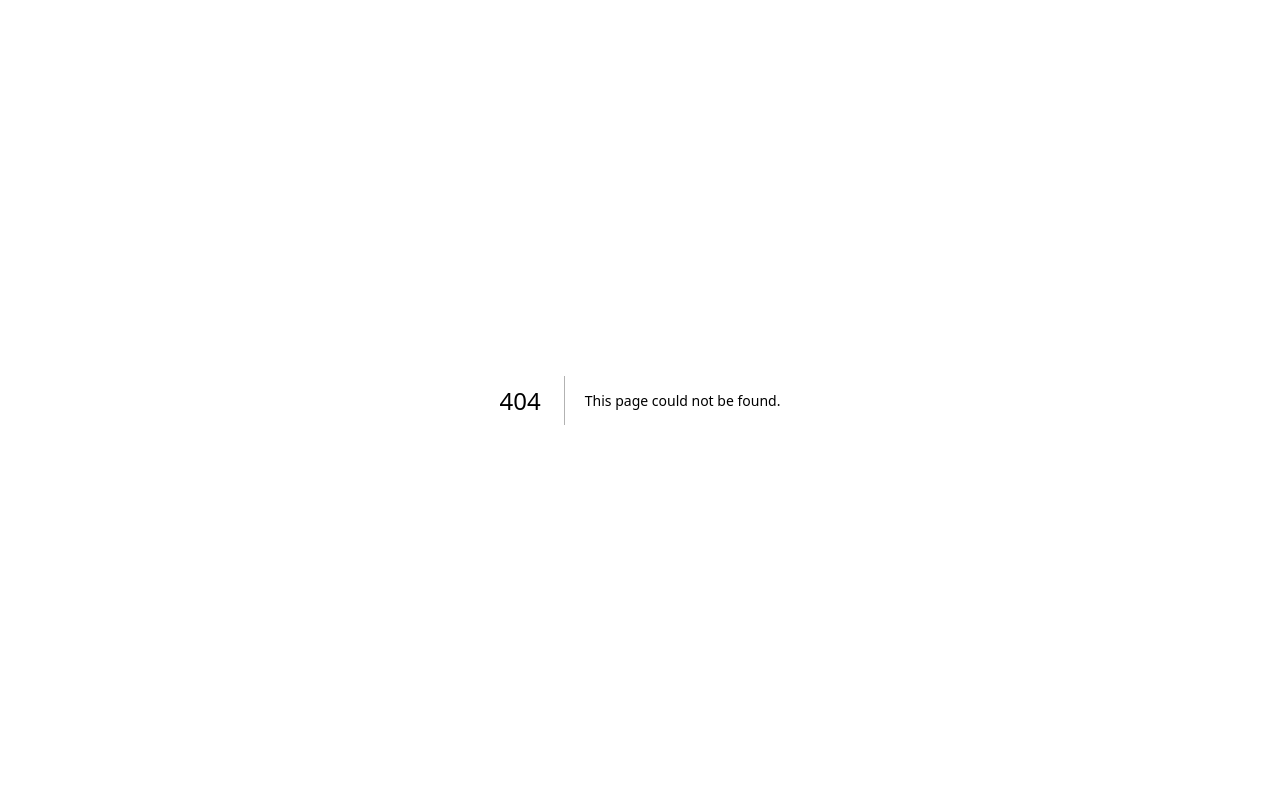
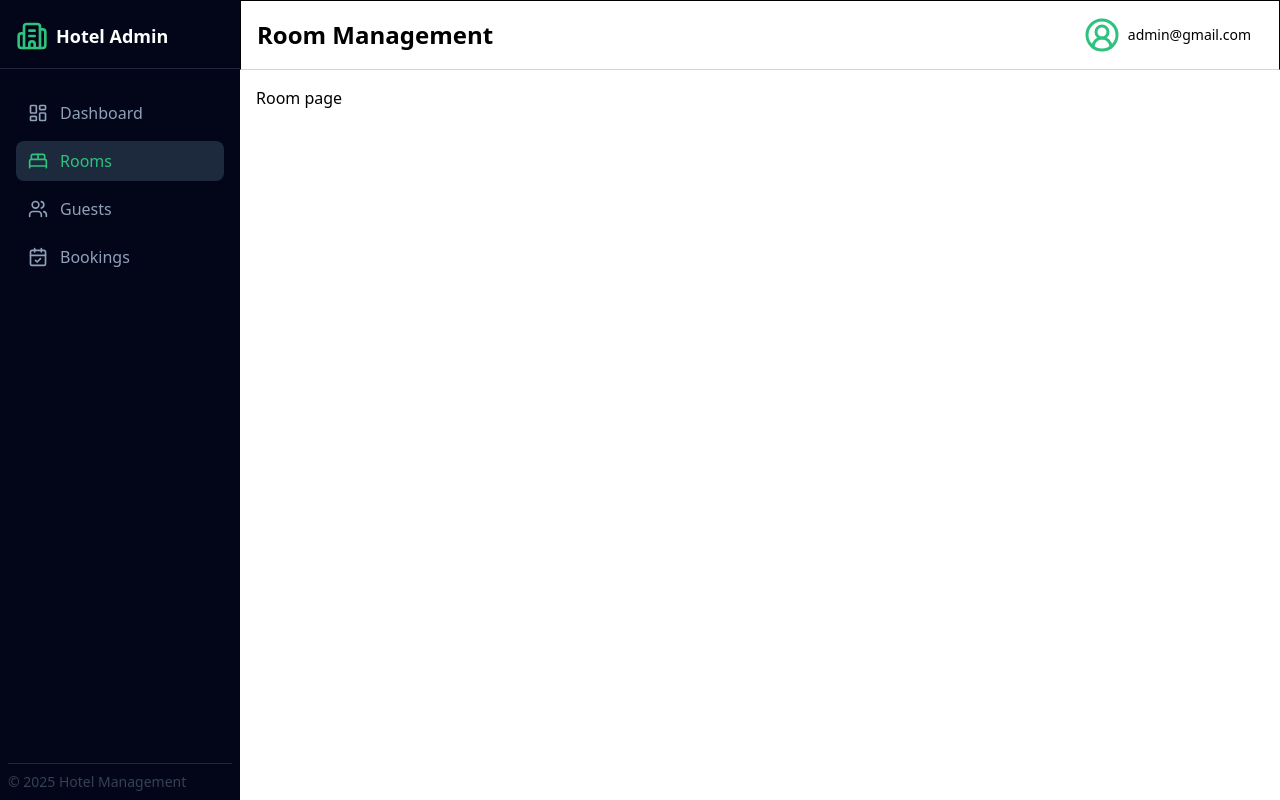
Before and after one commit to ts-krish/hotel-management-admin-dashboard, a Next.js app: page /rooms in a window 1280 px wide. Before the commit this address had no page. Built offline with nearby package versions, Linux system fonts and the light colour scheme.

Commit message:
Improved layout

```diff
--- /dev/null
+++ b/src/app/(dashboard)/bookings/page.tsx
@@ -0,0 +1,5 @@
+const page = () => {
+  return <div>Booking page</div>;
+};
+
+export default page;
--- /dev/null
+++ b/src/app/(dashboard)/dashboard/page.tsx
@@ -0,0 +1,5 @@
+const page = () => {
+  return <div>Dashboard</div>;
+};
+
+export default page;
--- /dev/null
+++ b/src/app/(dashboard)/guests/page.tsx
@@ -0,0 +1,5 @@
+const page = () => {
+  return <div>Guest page</div>;
+};
+
+export default page;
--- /dev/null
+++ b/src/app/(dashboard)/layout.tsx
@@ -0,0 +1,21 @@
+// app/(dashboard)/layout.tsx
+import { Navbar, Sidebar } from "@/components/layout";
+
+export default function DashboardLayout({
+  children,
+}: {
+  children: React.ReactNode;
+}) {
+  return (
+    <div className="flex h-screen">
+      <Sidebar />
+
+      <div className="flex flex-col flex-1">
+        <Navbar/>
+
+        {/* Page content */}
+        <main className="p-4 overflow-auto">{children}</main>
+      </div>
+    </div>
+  );
+}
--- /dev/null
+++ b/src/app/(dashboard)/rooms/page.tsx
@@ -0,0 +1,5 @@
+const page = () => {
+  return <div>Room page</div>;
+};
+
+export default page;
--- a/src/app/dashboard/page.tsx
+++ /dev/null
@@ -1,15 +0,0 @@
-import { Sidebar, Navbar } from "@/components/layout";
-const page = () => {
-  return (
-    <main>
-      <div className="flex">
-        <Sidebar />
-        <div className="w-full">
-          <Navbar title="Dashboard" email="admin@gmail.com" />
-        </div>
-      </div>
-    </main>
-  );
-};
-
-export default page;
--- a/src/components/layout/Navbar.tsx
+++ b/src/components/layout/Navbar.tsx
@@ -1,12 +1,13 @@
 "use client";
 
 import { CircleUserRound } from "lucide-react";
-import { useRouter } from "next/navigation";
+import { usePathname, useRouter } from "next/navigation";
 import { useState } from "react";
 
-const Navbar = ({ title, email }: { title: string; email: string }) => {
+const Navbar = () => {
   const [open, setOpen] = useState(false);
   const router = useRouter();
+  const pathname = usePathname();
 
   const handleLogOut = async () => {
     try {
@@ -15,10 +16,17 @@ const Navbar = ({ title, email }: { title: string; email: string }) => {
     } catch {}
   };
 
+  const getTitle = () => {
+    if (pathname.includes("rooms")) return "Room Management";
+    if (pathname.includes("bookings")) return "Booking Management";
+    if (pathname.includes("guests")) return "Guest Management";
+    return "Dashboard";
+  };
+
   return (
     <nav className="w-full border border-b-gray-300 p-4 bg-white">
       <div className="flex justify-between items-center w-full">
-        <p className="font-semibold text-2xl">{title}</p>
+        <p className="font-semibold text-2xl">{getTitle()}</p>
 
         <div
           className="relative px-3 flex items-center gap-2 cursor-pointer hover:bg-emerald-100"
@@ -44,7 +52,7 @@ const Navbar = ({ title, email }: { title: string; email: string }) => {
           )}
 
           <CircleUserRound size={36} color="#2ec27e" />
-          <p className="text-sm">{email}</p>
+          <p className="text-sm">admin@gmail.com</p>
         </div>
       </div>
     </nav>
```
